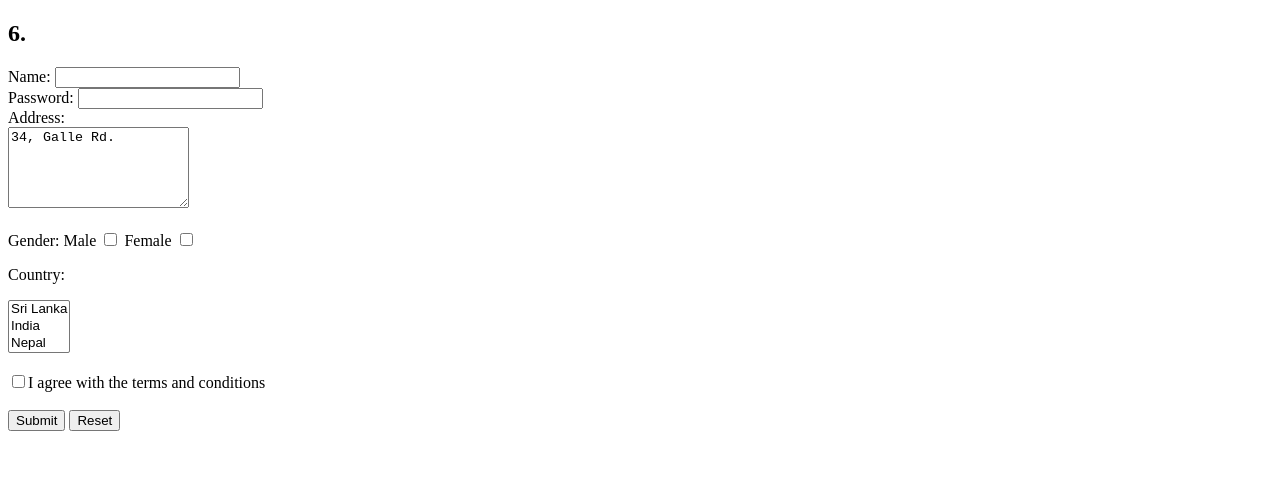
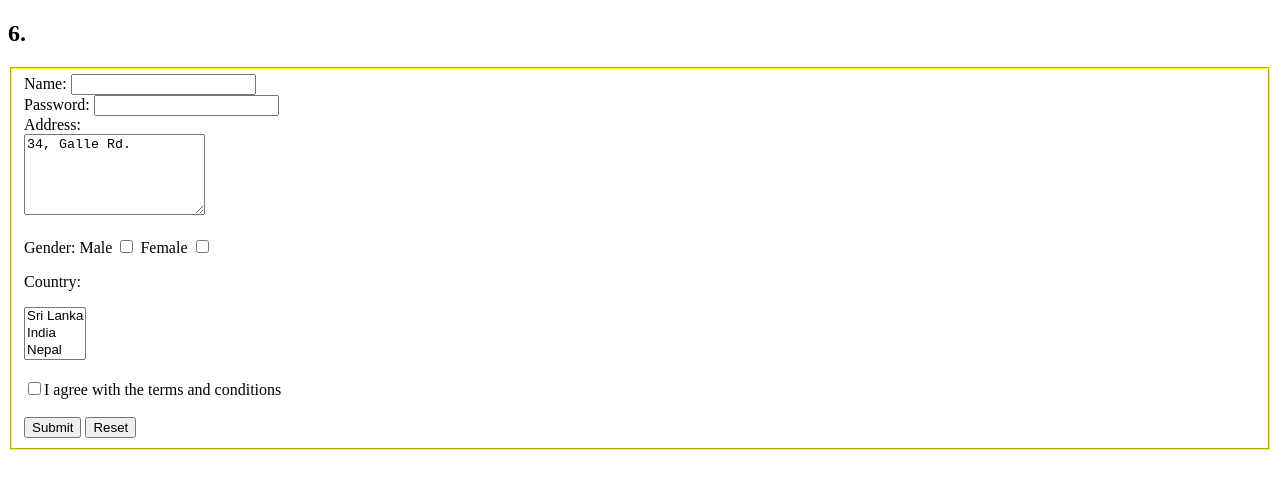
Before and after one commit to seyone22/webdev, a plain HTML site: page tutorial01/question06.html in a window 1280 px wide. Drawn offline with Linux system fonts and the light colour scheme.

Commit message:
border color

```diff
--- a/tutorial01/question06.html
+++ b/tutorial01/question06.html
@@ -9,7 +9,8 @@
 <body>
     <h2>6.</h2>
     <form action="#" method="POST">
-        <label for="name">Name: </label><input type="text" name="name" id="name"><br>
+        <fieldset style="border-color: yellow;">
+            <label for="name">Name: </label><input type="text" name="name" id="name" style="color: yellow;"><br>
             <label for="password">Password: </label><input type="password" name="password" id="password"><br>
             <label for="address">Address: <br></label><textarea name="address" rows="5">34, Galle Rd.</textarea><br>
             <br>
@@ -25,10 +26,12 @@
                 <option value="nep">Nepal</option>
             </select>
             <br><br>
-        <input type="checkbox" name="terms" id="terms"><label for="terms">I agree with the terms and conditions</label>
+            <input type="checkbox" name="terms" id="terms"><label for="terms">I agree with the terms and
+                conditions</label>
             <br><br>
             <button type="submit">Submit</button>
             <button type="Reset">Reset</button>
+        </fieldset>
     </form>
 </body>
 
```
Lines whose indentation alone changed are shown as unchanged.
